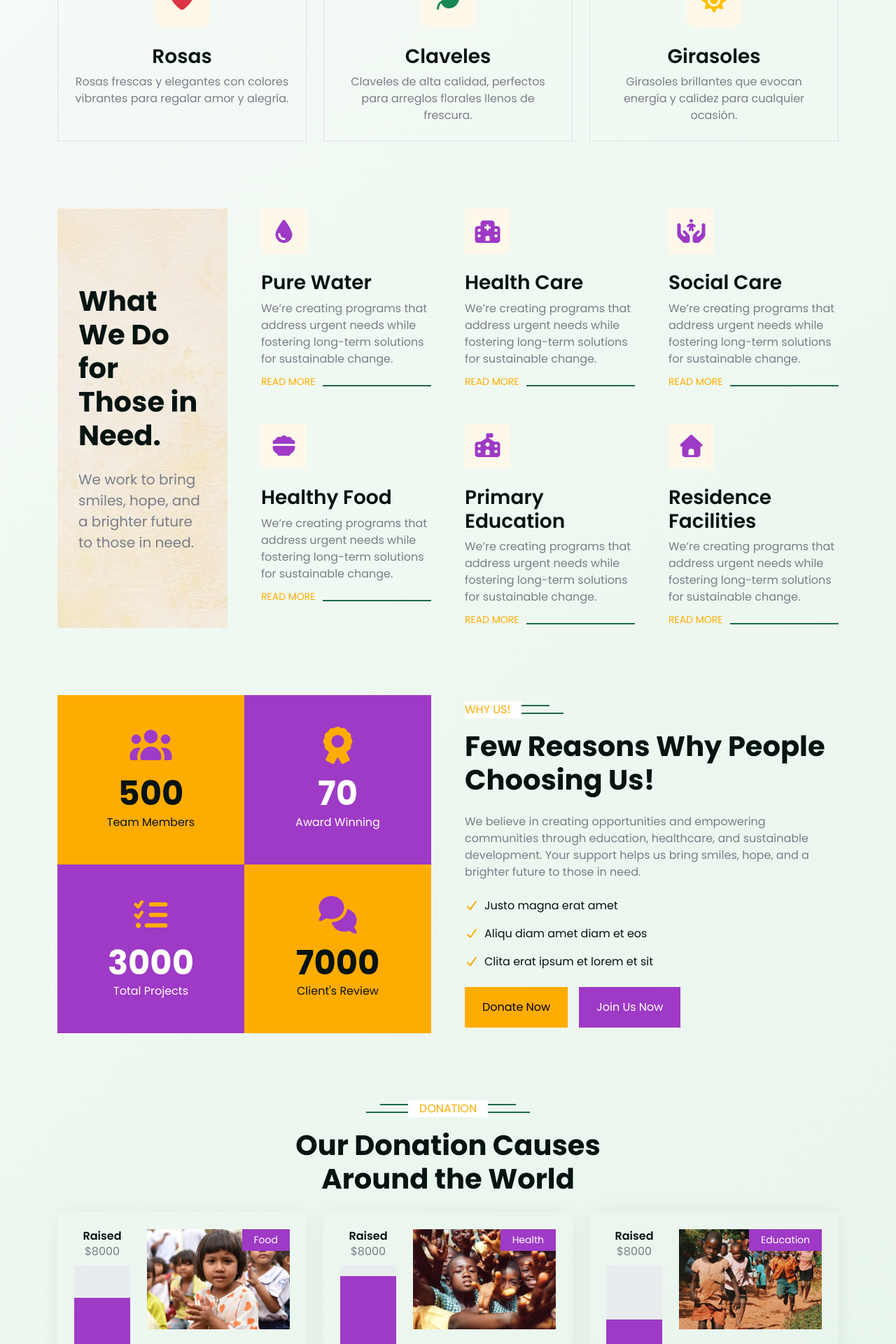
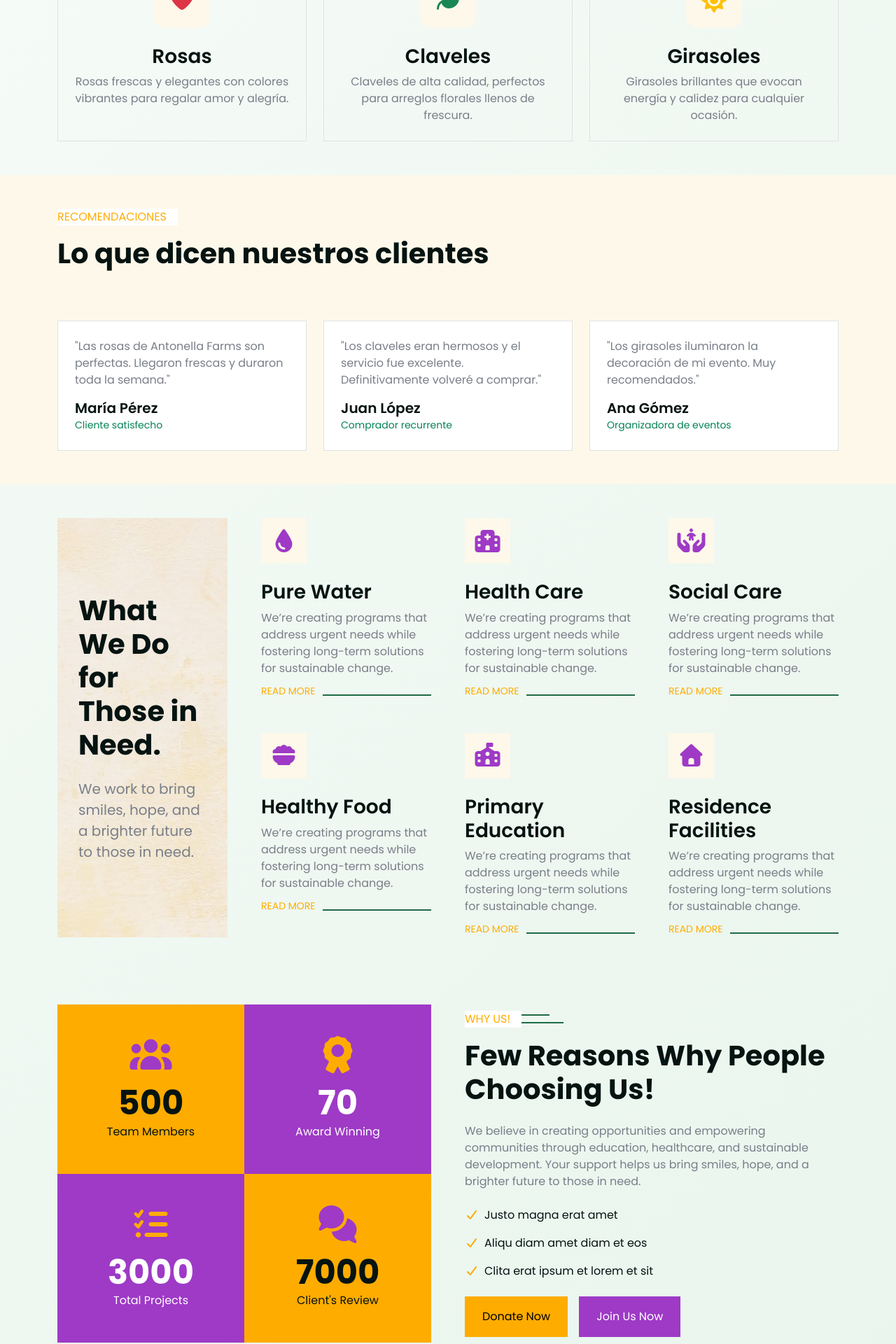
Before and after one commit to samanthaotacoma2186-eng/interfazG6, a Django app: page / in a window 1280 px wide. Shown: the part 2712-4632 px from the top of the page at 70% size. Run offline with Django 5.2, Linux system fonts and the light colour scheme; some libraries are stand-ins or nearby versions.

Commit message:
apartado de recomendaciones

```diff
--- a/inicio/templates/index.html
+++ b/inicio/templates/index.html
@@ -200,6 +200,43 @@
         </div>
     </div>
     <!-- Products End -->
+
+
+    <!-- Recommendations Start -->
+    <div class="container-fluid py-5 bg-light">
+        <div class="container">
+            <div class="row g-5 align-items-center">
+                <div class="col-lg-12">
+                    <p class="section-title bg-white text-start text-primary pe-3">Recomendaciones</p>
+                    <h1 class="display-6 mb-4 wow fadeIn" data-wow-delay="0.2s">Lo que dicen nuestros clientes</h1>
+                </div>
+            </div>
+            <div class="row g-4 mt-4">
+                <div class="col-md-4 wow fadeIn" data-wow-delay="0.1s">
+                    <div class="service-item h-100 p-4 border rounded bg-white">
+                        <p class="mb-3">"Las rosas de Antonella Farms son perfectas. Llegaron frescas y duraron toda la semana."</p>
+                        <h5 class="mb-0">María Pérez</h5>
+                        <small class="text-muted">Cliente satisfecho</small>
+                    </div>
+                </div>
+                <div class="col-md-4 wow fadeIn" data-wow-delay="0.2s">
+                    <div class="service-item h-100 p-4 border rounded bg-white">
+                        <p class="mb-3">"Los claveles eran hermosos y el servicio fue excelente. Definitivamente volveré a comprar."</p>
+                        <h5 class="mb-0">Juan López</h5>
+                        <small class="text-muted">Comprador recurrente</small>
+                    </div>
+                </div>
+                <div class="col-md-4 wow fadeIn" data-wow-delay="0.3s">
+                    <div class="service-item h-100 p-4 border rounded bg-white">
+                        <p class="mb-3">"Los girasoles iluminaron la decoración de mi evento. Muy recomendados."</p>
+                        <h5 class="mb-0">Ana Gómez</h5>
+                        <small class="text-muted">Organizadora de eventos</small>
+                    </div>
+                </div>
+            </div>
+        </div>
+    </div>
+    <!-- Recommendations End -->
 
 
     <!-- Service Start -->
```
